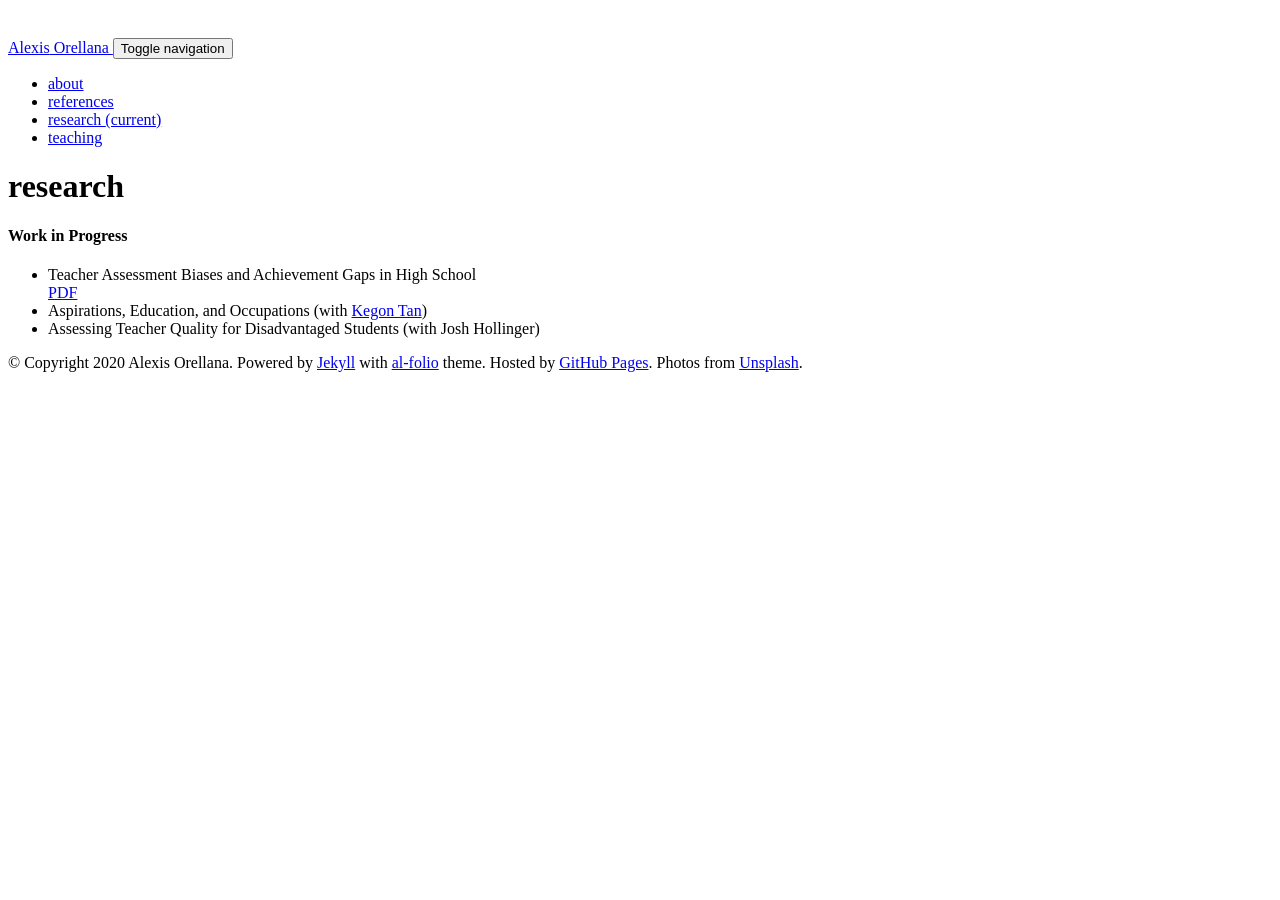
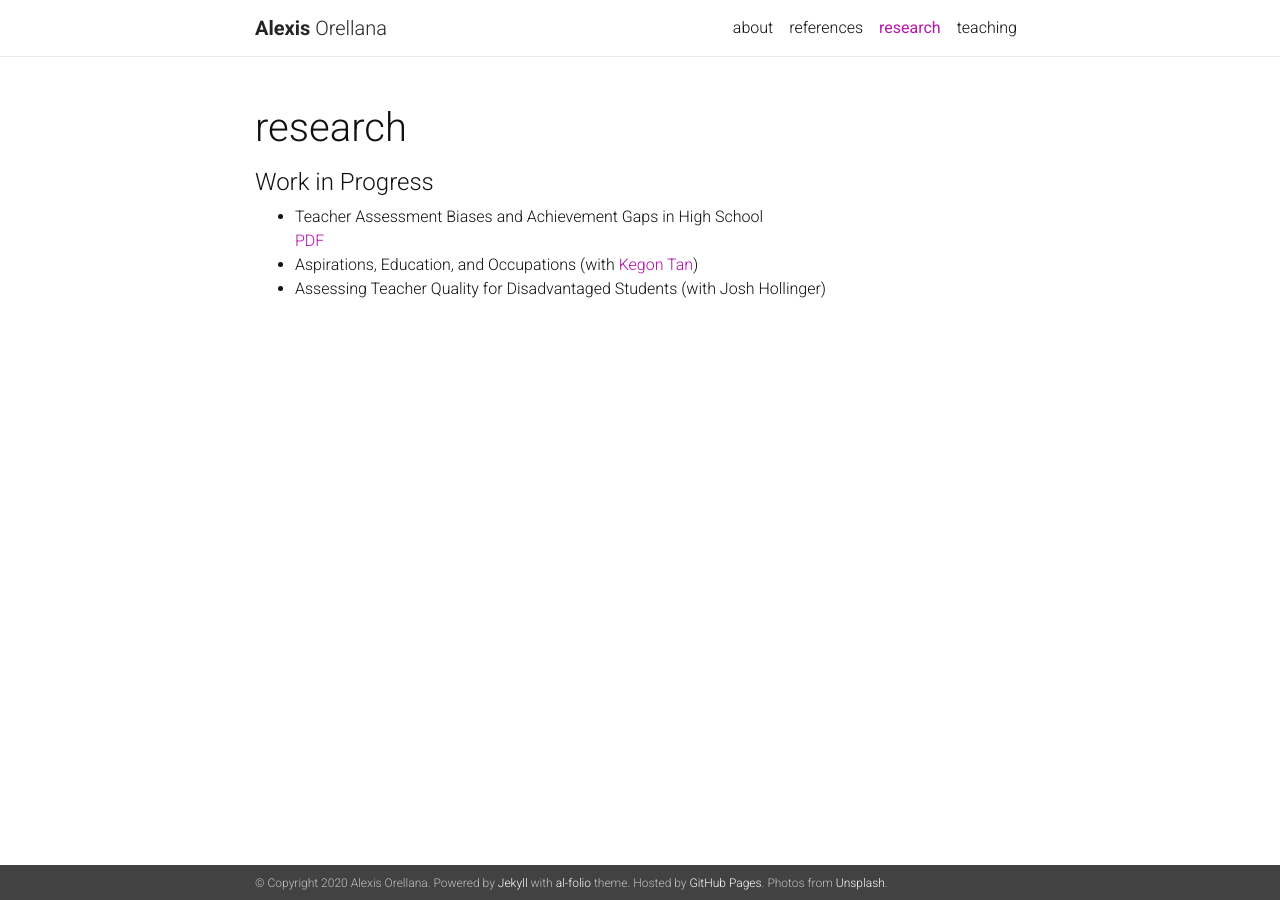
Before and after one commit to alexisorellana/alexisorellana.github.io, a Jekyll site: the page built from _pages/research.md, in a window 1280 px wide. Built offline with Jekyll 4.4.1, drawn with Linux system fonts in a browser that asks for light colours; nearby versions of some CDN libraries; a style sheet for code colours, icons or effects is not loaded.

Commit message:
Revert "update 09-24"
This reverts commit 4c7c6ea15c3c79205713fb84d42aa25fa4300aa0.

```diff
--- a/_includes/head.html
+++ b/_includes/head.html
@@ -1,24 +1,31 @@
-<!DOCTYPE html PUBLIC "-//W3C//DTD HTML 4.01//EN" "http://www.w3.org/TR/html4/strict.dtd">
-<html>
-<head>
-  <meta http-equiv="Content-Type" content="text/html; charset=utf-8">
-  <meta http-equiv="Content-Style-Type" content="text/css">
-  <title>{{ site.title }}{% if page.title and page.url != "/" %} | {{ page.title }}{% endif %}</title>
-  <meta name="Description" content="{{ site.description }}">
-  <meta name="Generator" content="Cocoa HTML Writer">
-  <meta name="CocoaVersion" content="1671.1">
-  <style type="text/css">
-    p.p1 {margin: 0.0px 0.0px 0.0px 0.0px; line-height: 14.0px; font: 12.0px Times; color: #000000; -webkit-text-stroke: #000000}
-    p.p2 {margin: 0.0px 0.0px 0.0px 0.0px; line-height: 14.0px; font: 12.0px Times; color: #000000; -webkit-text-stroke: #000000; min-height: 12.0px}
-    p.p3 {margin: 0.0px 0.0px 0.0px 0.0px; font: 12.0px Times; color: #161618; -webkit-text-stroke: #161618; background-color: #efefef}
-    span.s1 {font-kerning: none}
-  </style>
-</head>
-<body>
-<p class="p1"><span class="s1">{% if site.serve_og_meta %} {% endif %}<span class="Apple-converted-space"> </span></span></p>
-<p class="p2"><span class="s1"></span><br></p>
-<p class="p3"><span class="s1">{% if site.google_analytics and jekyll.environment == 'production' %}</span></p>
-<p class="p3"><span class="s1">{% include analytics.html %}</span></p>
-<p class="p3"><span class="s1">{% endif %}</span></p>
-</body>
-</html>
+<meta charset="utf-8">
+<meta name="viewport" content="width=device-width, initial-scale=1, shrink-to-fit=no">
+<meta http-equiv="X-UA-Compatible" content="IE=edge">
+
+<title>{{ site.title }}{% if page.title and page.url != "/" %} | {{ page.title }}{% endif %}</title>
+<meta name="description" content="{{ site.description }}">
+
+<!-- Bootstrap & MDB -->
+<link href="https://stackpath.bootstrapcdn.com/bootstrap/{{ site.bootstrap.version }}/css/bootstrap.min.css" rel="stylesheet" integrity="{{ site.bootstrap.integrity.css }}" crossorigin="anonymous">
+<link rel="stylesheet" href="https://cdnjs.cloudflare.com/ajax/libs/mdbootstrap/{{ site.mdb.version }}/css/mdb.min.css" integrity="{{ site.mdb.integrity.css }}" crossorigin="anonymous" />
+
+<!-- Fonts & Icons -->
+<link rel="stylesheet" href="https://cdnjs.cloudflare.com/ajax/libs/font-awesome/{{ site.fontawesome.version }}/css/all.min.css"  integrity="{{ site.fontawesome.integrity }}" crossorigin="anonymous">
+<link rel="stylesheet" href="https://cdnjs.cloudflare.com/ajax/libs/academicons/{{ site.academicons.version }}/css/academicons.min.css" integrity="{{ site.academicons.integrity }}" crossorigin="anonymous">
+<link rel="stylesheet" type="text/css" href="https://fonts.googleapis.com/css?family=Roboto:300,400,500,700|Roboto+Slab:100,300,400,500,700|Material+Icons">
+
+<!-- Styles -->
+<link rel="shortcut icon" href="{{ '/assets/img/favicon.ico'  | relative_url }}">
+<link rel="stylesheet" href="{{ '/assets/css/main.css' | relative_url }}">
+
+<link rel="canonical" href="{{ page.url | replace:'index.html','' | relative_url }}">
+
+<!-- Open Graph -->
+{% if site.serve_og_meta %}
+<meta property="og:site_name" content="{{ site.description }}" />
+<meta property="og:type" content="object" />
+<meta property="og:title" content="{{ site.name }}" />
+<meta property="og:url" content="{{ page.url | prepend: site.baseurl | prepend: site.url }}" />
+<meta property="og:description" content="{{ page.title }}" />
+<meta property="og:image" content="{%- if page.og_image -%}{{ page.og_image }}{%- else -%}{{ site.og_image }}{%- endif -%}" />
+{% endif %}
```
Also changed, not shown: assets/img/DSC_0068b.jpg (added), 1 other file.
